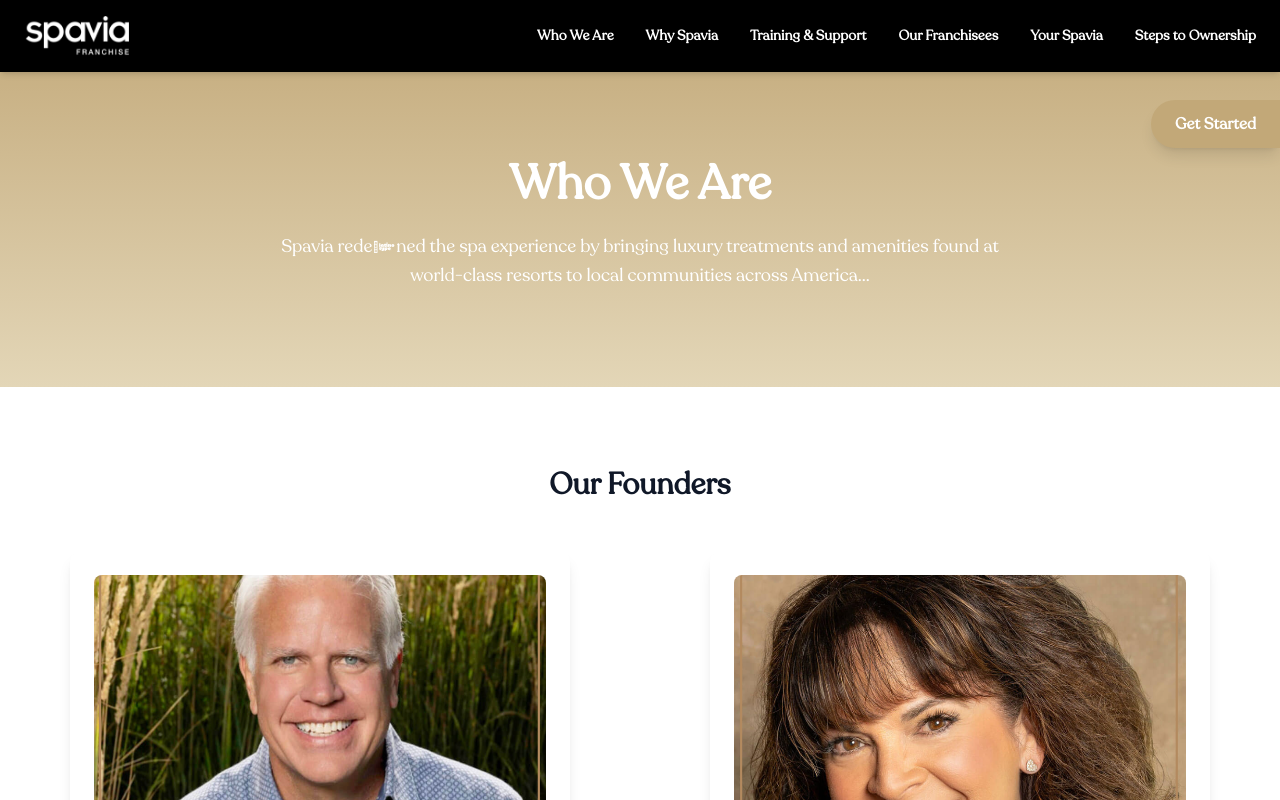
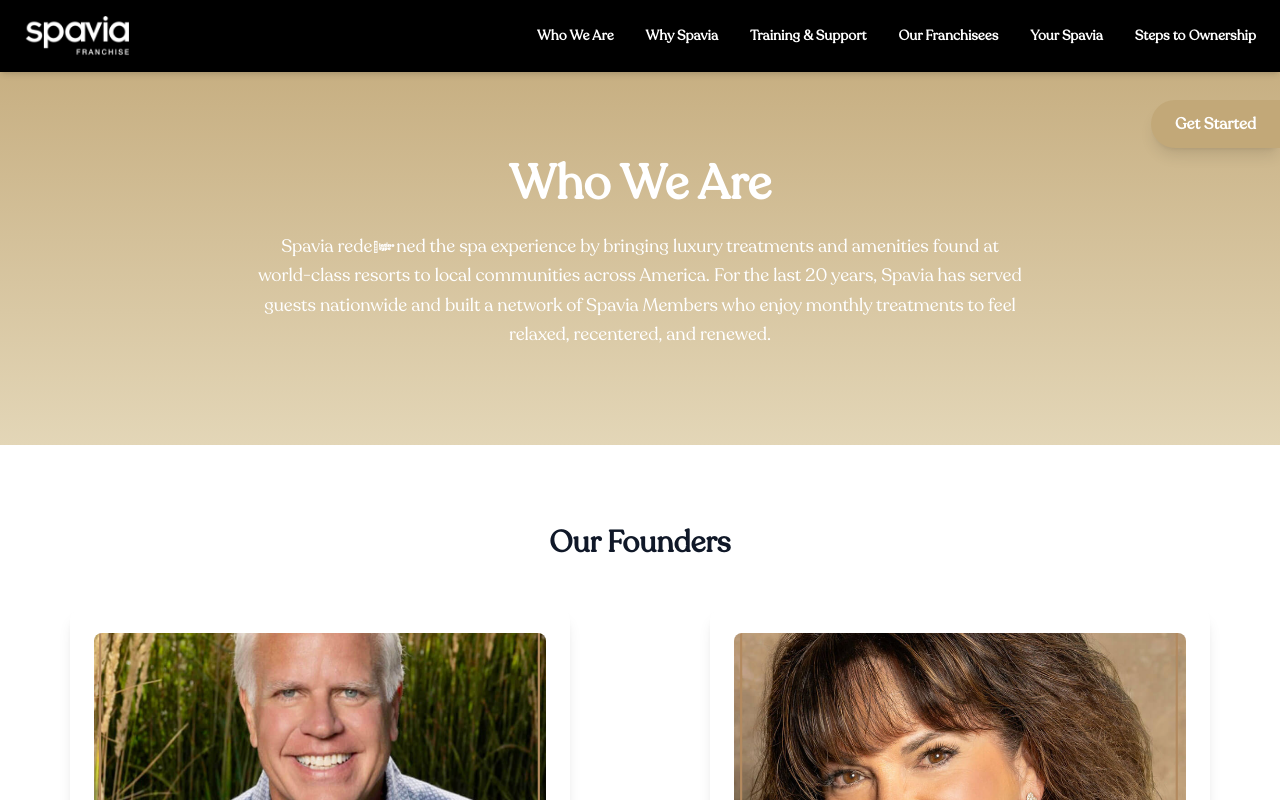
Before and after one commit to johnlangen/spavia-franchise-site, a Next.js app: page /who-we-are in a window 1280 px wide. Built offline with nearby package versions, Linux system fonts and the light colour scheme.

Commit message:
additions...

```diff
--- a/app/components/WhoWeAreContent.tsx
+++ b/app/components/WhoWeAreContent.tsx
@@ -12,13 +12,17 @@
     name: "Marty Langenderfer",
     role: "CEO & Co-founder",
     image: "/who-we-are/image1.png",
-    bio: `Marty Langenderfer is CEO and Co-founder of Spavia. Marty is driven to create innovative concepts that achieve excellence through technology, marketing, operating systems and scalable growth. As an entrepreneur, Marty has an unorthodox background starting first as a CPA...`,
+    bio: `Marty Langenderfer is CEO and Co-founder of Spavia. Marty is driven to create innovative concepts that achieve excellence through technology, marketing, operating systems and scalable growth. As an entrepreneur, Marty has an unorthodox background starting first as a CPA at a big six accounting firm which then transitioned into an MBA at Cornell University’s Johnson Graduate School of Management.
+
+Shortly after, he joined American Airlines’ Sabre Division where he helped found Travelocity. Lessons learned from creating a world recognized brand helped Marty grow into his next venture as VP of DISH Network, where he focused on marketing, customer loyalty and customer service. During his tenure as an executive, the company grew from less than one million subscribers to over ten million. Marty’s years of expertise in finance, marketing, and operations enables him to lead the Spavia National team in delivering excellence.`,
   },
   {
     name: "Allison Langenderfer",
     role: "President & Co-founder",
     image: "/who-we-are/image2.png",
-    bio: `Allison Langenderfer, President and Co-founder of Spavia, leads with passion in design, creativity, and spa retail...`,
+    bio: `Allison Langenderfer, President and Co-founder of Spavia, leads with passion in design, creativity, and spa retail. A Cal Poly San Luis Obispo graduate with a marketing focus, she embraces a "learning by doing" philosophy.
+
+Before Spavia, Allison excelled as a Macy’s buyer and regional manager, followed by a 12-year career in pharmaceutical sales. She drives Spavia’s mission through Spavia Cares, franchisee support, and an expertly curated retail experience. She is also deeply passionate about fostering a strong culture and sense of community within Spavia, creating a welcoming environment for guests, team members, and franchise partners. With a market-driven approach, she brings world-class skincare, relaxation products, and gifts to Spavia’s retail. Her greatest success? Raising three children now launching careers of their own.`,
   },
 ];
 
@@ -27,25 +31,25 @@
     name: "Courtney Allison",
     role: "Chief Operating Officer",
     image: "/who-we-are/image3.png",
-    bio: `With over 10 years of experience as a franchise operations leader...`,
+    bio: `With over 10 years of experience as a franchise operations leader, Courtney has a proven track record of supporting franchisees in high-growth systems. Her strong background in operations and training, coupled with her passion for driving franchisee success and profitability, makes her an invaluable asset to the team.`,
   },
   {
     name: "Dana Benfield",
     role: "Chief Marketing Officer",
     image: "/who-we-are/image4.png",
-    bio: `With over two decades of marketing expertise and strategic vision...`,
+    bio: `With over two decades of marketing expertise and strategic vision, Dana’s creativity and professionalism enhance our commitment to strong brand recognition, ensuring our presence resonates from national landscapes to local communities, making her a key asset in driving growth and revenue for the team.`,
   },
   {
     name: "Karyn White",
     role: "Director of Franchise Development",
     image: "/who-we-are/image5.png",
-    bio: `With a wealth of franchise experience and a deep passion...`,
+    bio: `With a wealth of franchise experience and a deep passion for the wellness industry, Karyn’s expertise in building strong franchisee relationships and driving unit growth plays a pivotal role as we continue to expand and bring exceptional spa offerings to even more communities across the country.`,
   },
   {
     name: "Jessica Hartman",
     role: "Director of Spa Services",
     image: "/who-we-are/image6.png",
-    bio: `With over 15 years of experience in a franchise system...`,
+    bio: `With over 15 years of experience in a franchise system, Jessica specializes in market research for services, products, and equipment. Her expertise enhances operational efficiency and supports the development of popular treatment protocols, making her a key contributor to our team's success.`,
   },
 ];
 
@@ -75,7 +79,9 @@
         >
           Spavia redefined the spa experience by bringing luxury treatments and
           amenities found at world-class resorts to local communities across
-          America...
+          America. For the last 20 years, Spavia has served guests nationwide
+          and built a network of Spavia Members who enjoy monthly treatments to
+          feel relaxed, recentered, and renewed.
         </motion.p>
       </section>
 
@@ -92,10 +98,10 @@
                 initial={{ opacity: 0 }}
                 whileInView={{ opacity: 1 }}
                 viewport={{ once: true }}
-                transition={{ duration: 0.6, delay: i * 0.2 }}
+                transition={{ duration: 0.8, delay: i * 0.2 }}
                 className="bg-white rounded-xl shadow-lg hover:shadow-xl transition p-6 max-w-[500px] mx-auto flex flex-col"
               >
-                <div className="w-full aspect-[4/3] bg-gray-100 rounded-lg mb-4 overflow-hidden">
+                <div className="w-full bg-gray-100 rounded-lg mb-4 overflow-hidden h-48 sm:h-72">
                   <img
                     src={f.image}
                     alt={f.name}
@@ -128,11 +134,11 @@
                 key={i}
                 initial={{ opacity: 0 }}
                 whileInView={{ opacity: 1 }}
-                viewport={{ once: true, amount: 0.2 }}
-                transition={{ duration: 0.6, delay: i * 0.15 }}
+                viewport={{ once: true }}
+                transition={{ duration: 0.8, delay: i * 0.15 }}
                 className="bg-white rounded-xl shadow-md p-6 flex flex-col h-full"
               >
-                <div className="w-full aspect-[4/5] bg-gray-100 rounded-lg mb-4 overflow-hidden">
+                <div className="w-full bg-gray-100 rounded-lg mb-4 overflow-hidden h-48 sm:h-56">
                   <img
                     src={member.image}
                     alt={member.name}
@@ -179,7 +185,7 @@
               Spavia Cares
             </h2>
             <p className="text-gray-700 leading-relaxed font-sans">
-              Our focus on community has always been central...
+              Our focus on community has always been central to our growth...
             </p>
           </motion.div>
         </div>
@@ -198,7 +204,8 @@
               Our Responsibility
             </h2>
             <p className="text-gray-700 leading-relaxed font-sans">
-              In life, gratitude and generosity of spirit are the greatest gifts...
+              In life, gratitude and generosity of spirit are the greatest gifts
+              we can give to ourselves and others. Spavia is committed...
             </p>
           </motion.div>
           <motion.div
```
